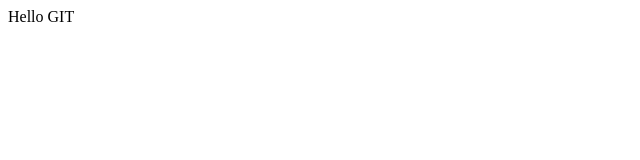
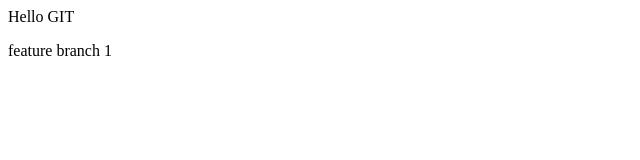
Before and after one commit to Rizwan1056/localRepo, a plain HTML site: page index.html in a window 1280 px wide. Shown: the full height of the page, 0-640 px from the left. Drawn offline with Linux system fonts and the light colour scheme.

Commit message:
update feature1

```diff
--- a/index.html
+++ b/index.html
@@ -1 +1,2 @@
 <p> Hello GIT</p>
+<p> feature branch 1</p>
```
